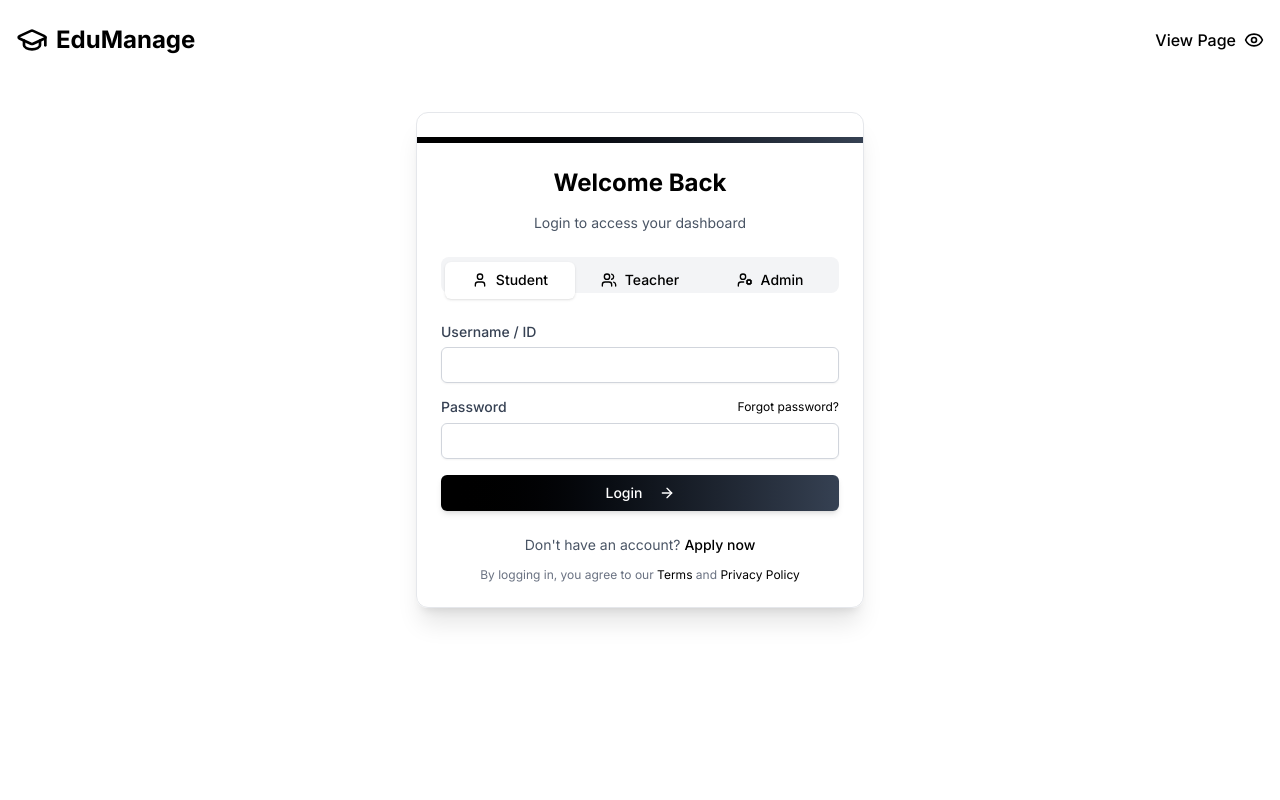
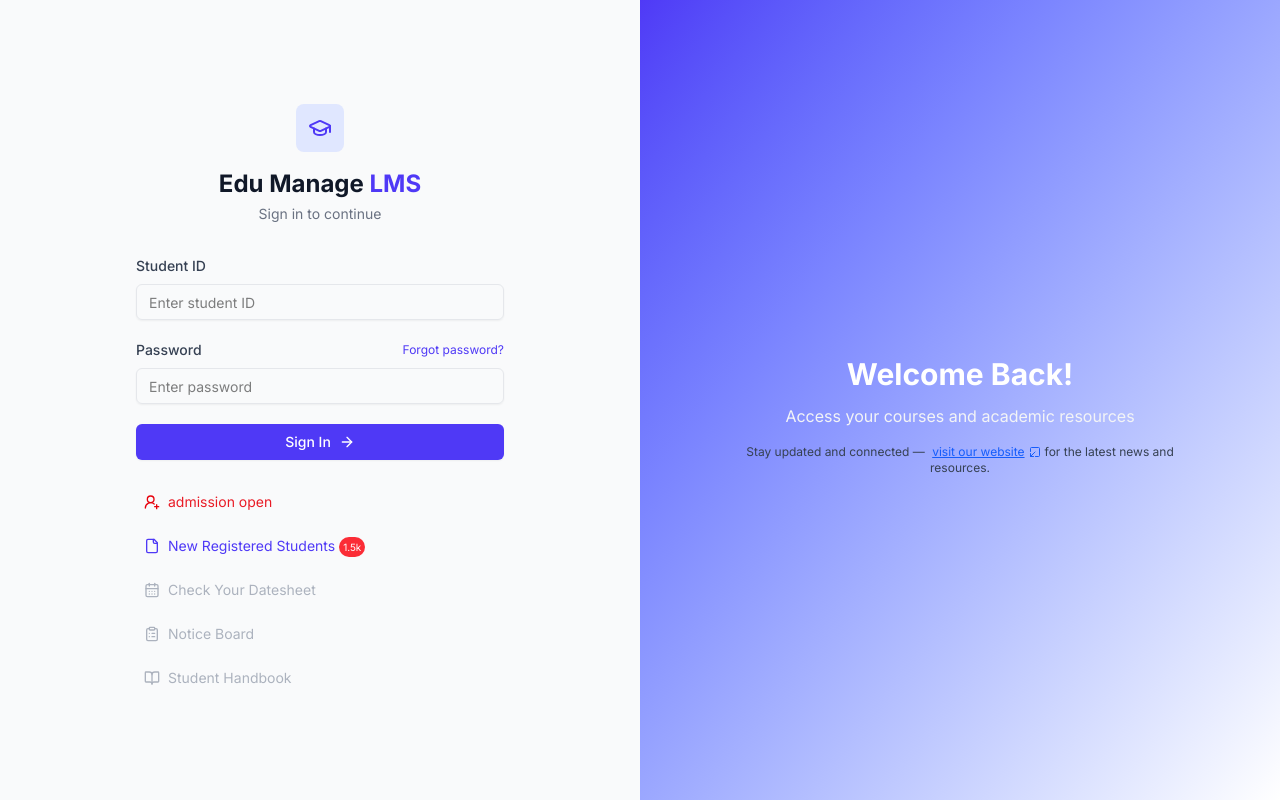
Before and after one commit to Husnain0120/school_management_sys, a Next.js app: page /login in a window 1280 px wide. Built offline with nearby package versions, Linux system fonts and the light colour scheme.

Commit message:
feat: enhance login page layout and functionality with improved UI elements

```diff
--- a/src/app/login/page.jsx
+++ b/src/app/login/page.jsx
@@ -4,31 +4,23 @@ import { useState } from "react";
 import Link from "next/link";
 import { useRouter } from "next/navigation";
 import { Button } from "@/components/ui/button";
-import {
-  Card,
-  CardContent,
-  CardDescription,
-  CardHeader,
-  CardTitle,
-  CardFooter,
-} from "@/components/ui/card";
 import { Input } from "@/components/ui/input";
 import { Label } from "@/components/ui/label";
-import { Tabs, TabsList, TabsTrigger } from "@/components/ui/tabs";
 import {
   GraduationCap,
-  User,
-  Users,
-  UserCog,
+  BookOpen,
+  CalendarDays,
+  ClipboardList,
   ArrowRight,
-  Eye,
+  UserPlus2,
+  SquareArrowOutDownLeft,
+  File,
 } from "lucide-react";
 
 export default function LoginPage() {
   const router = useRouter();
-  const [userType, setUserType] = useState("student");
   const [credentials, setCredentials] = useState({
-    username: "",
+    studentId: "",
     password: "",
   });
 
@@ -39,139 +31,155 @@ export default function LoginPage() {
 
   const handleSubmit = (e) => {
     e.preventDefault();
-    router.push(`/dashboard/${userType}`);
+    router.push("/dashboard");
   };
 
   return (
-    <div className="min-h-screen bg-white">
-      <header className="container mx-auto py-6 px-4">
-        <div className="flex items-center justify-between">
-          <div className="flex items-center gap-2">
-            <GraduationCap className="h-8 w-8 text-black" />
-            <h1 className="text-2xl font-bold text-black">EduManage</h1>
+    <div className="min-h-screen flex flex-col lg:flex-row bg-gray-50">
+      {/* Left Form Section */}
+      <div className="w-full lg:w-1/2 flex items-center justify-center p-6 sm:p-8 md:p-12">
+        <div className="w-full max-w-md rounded-xl  p-8 sm:p-10 transition-all duration-200 ">
+          {/* Header */}
+          <div className="flex flex-col items-center mb-8">
+            <div className="p-3 bg-indigo-100 rounded-lg mb-4">
+              <GraduationCap className="h-6 w-6 text-indigo-600" />
             </div>
-          <Link
-            href="/"
-            className="flex items-center gap-2 text-black hover:text-gray-600"
-          >
-            <span className="font-medium">View Page</span>
-            <Eye className="h-5 w-5" />
-          </Link>
+            <h1 className="text-2xl font-bold text-gray-900">
+              Edu Manage <span className="text-indigo-600">LMS</span>
+            </h1>
+            <p className="text-gray-500 mt-1 text-sm">Sign in to continue</p>
           </div>
-      </header>
 
-      <main className="container mx-auto flex flex-1 items-center justify-center px-4 py-8">
-        <div className="w-full max-w-md">
-          <Card className="border border-gray-200 shadow-xl">
-            <div className="h-1.5 bg-gradient-to-r from-black to-gray-700"></div>
-            <CardHeader className="text-center space-y-2">
-              <CardTitle className="text-2xl font-bold text-black">
-                Welcome Back
-              </CardTitle>
-              <CardDescription className="text-gray-600">
-                Login to access your dashboard
-              </CardDescription>
-            </CardHeader>
-            <CardContent>
-              <Tabs
-                value={userType}
-                onValueChange={setUserType}
-                className="w-full"
-              >
-                <TabsList className="grid w-full grid-cols-3 bg-gray-100 p-1 rounded-lg">
-                  <TabsTrigger
-                    value="student"
-                    className="flex items-center gap-2 data-[state=active]:bg-white data-[state=active]:shadow-sm data-[state=active]:text-black rounded-md py-2"
-                  >
-                    <User className="h-4 w-4" />
-                    <span className="hidden sm:inline">Student</span>
-                  </TabsTrigger>
-                  <TabsTrigger
-                    value="teacher"
-                    className="flex items-center gap-2 data-[state=active]:bg-white data-[state=active]:shadow-sm data-[state=active]:text-black rounded-md py-2"
-                  >
-                    <Users className="h-4 w-4" />
-                    <span className="hidden sm:inline">Teacher</span>
-                  </TabsTrigger>
-                  <TabsTrigger
-                    value="admin"
-                    className="flex items-center gap-2 data-[state=active]:bg-white data-[state=active]:shadow-sm data-[state=active]:text-black rounded-md py-2"
-                  >
-                    <UserCog className="h-4 w-4" />
-                    <span className="hidden sm:inline">Admin</span>
-                  </TabsTrigger>
-                </TabsList>
-
-                <form onSubmit={handleSubmit} className="mt-6 space-y-4">
+          {/* Login Form */}
+          <form onSubmit={handleSubmit} className="space-y-5">
             <div className="space-y-2">
-                    <Label htmlFor="username" className="text-gray-700">
-                      Username / ID
+              <Label className="text-sm font-medium text-gray-700">
+                Student ID
               </Label>
               <Input
-                      id="username"
-                      name="username"
-                      value={credentials.username}
+                name="studentId"
+                value={credentials.studentId}
                 onChange={handleChange}
-                      required
-                      className="border-gray-300 focus:border-black focus:ring-1 focus:ring-black"
+                className="w-full border-gray-200 hover:border-gray-300 focus:border-indigo-500 focus:ring-1 focus:ring-indigo-500"
+                placeholder="Enter student ID"
               />
             </div>
+
             <div className="space-y-2">
-                    <div className="flex items-center justify-between">
-                      <Label htmlFor="password" className="text-gray-700">
+              <div className="flex justify-between items-center">
+                <Label className="text-sm font-medium text-gray-700">
                   Password
                 </Label>
                 <Link
                   href="/forgot-password"
-                        className="text-xs text-black hover:underline"
+                  className="text-xs text-indigo-600 hover:text-indigo-500 hover:underline"
                 >
                   Forgot password?
                 </Link>
               </div>
               <Input
-                      id="password"
+                type="password"
                 name="password"
-                      type="password"
                 value={credentials.password}
                 onChange={handleChange}
-                      required
-                      className="border-gray-300 focus:border-black focus:ring-1 focus:ring-black"
+                className="w-full border-gray-200 hover:border-gray-300 focus:border-indigo-500 focus:ring-1 focus:ring-indigo-500"
+                placeholder="Enter password"
               />
             </div>
+
             <Button
               type="submit"
-                    className="w-full bg-gradient-to-r from-black to-gray-700 hover:from-gray-800 hover:to-black text-white shadow-md transition-all"
+              className="w-full bg-indigo-600 hover:bg-indigo-700 text-white gap-2"
             >
-                    <span>Login</span>
-                    <ArrowRight className="ml-2 h-4 w-4" />
+              Sign In <ArrowRight className="h-4 w-4" />
             </Button>
           </form>
-              </Tabs>
-            </CardContent>
-            <CardFooter className="flex-col space-y-3 text-center text-sm">
-              <p className="text-gray-600">
-                Don't have an account?{" "}
+
+          {/* Quick Links */}
+          <div className="mt-6 space-y-2">
             <Link
-                  href="/admission"
-                  className="font-medium text-black hover:underline"
+              className="flex items-center gap-2 text-sm text-gray-600 hover:text-indigo-600 hover:bg-gray-50 p-2 rounded-md transition-colors"
+              href={"/admission"}
             >
-                  Apply now
+              <UserPlus2 className="h-4 w-4 text-red-600" />
+              <span className="animate-pulse text-md text-red-600">
+                admission open{" "}
+              </span>
             </Link>
+            <div className="flex items-center gap-2 text-sm text-gray-600 hover:text-indigo-600 hover:bg-gray-50 p-2 rounded-md transition-colors  ">
+              <File className="h-4 w-4 text-indigo-600" />
+              <span className=" text-md text-indigo-600">
+                New Registered Students{" "}
+                <span className="bg-red-500 p-1 rounded-full text-[10px] text-white">
+                  1.5k
+                </span>
+              </span>
+            </div>
+            {/* Quick Links */}
+
+            {/* Disabled Links */}
+            {[
+              {
+                icon: <CalendarDays className="h-4 w-4" />,
+                text: "Check Your Datesheet",
+              },
+              {
+                icon: <ClipboardList className="h-4 w-4" />,
+                text: "Notice Board",
+              },
+              {
+                icon: <BookOpen className="h-4 w-4" />,
+                text: "Student Handbook",
+              },
+            ].map((item, index) => (
+              <div
+                key={index}
+                className="flex items-center gap-2 text-sm text-gray-400  p-2 rounded-md select-none opacity-80 pointer-events-none"
+              >
+                <span>{item.icon}</span>
+                <span>{item.text}</span>
+              </div>
+            ))}
+          </div>
+          <div>
+            <p className="text-gray-700 lg:hidden  text-xs mt-4 border-t pt-2">
+              Stay updated and connected —{" "}
+              <Link
+                href={"/"}
+                className="inline-flex items-center text-blue-600 underline px-1"
+              >
+                visit our website
+                <SquareArrowOutDownLeft className="w-3 h-3 ml-1" />
+              </Link>
+              for the latest news and resources.
             </p>
-              <p className="text-xs text-gray-500">
-                By logging in, you agree to our{" "}
-                <Link href="#" className="text-black hover:underline">
-                  Terms
-                </Link>{" "}
-                and{" "}
-                <Link href="#" className="text-black hover:underline">
-                  Privacy Policy
+          </div>
+        </div>
+      </div>
+
+      {/* Right SVG Section - Hidden on mobile */}
+      <div className="hidden lg:flex lg:w-1/2 bg-gradient-to-br from-indigo-600 to-white items-center justify-center p-12 relative">
+        {/* SVG Graphic */}
+        <div className="w-full max-w-md">
+          <div className="mt-8 text-center text-white">
+            <h2 className="text-3xl font-bold mb-3">Welcome Back!</h2>
+            <p className="text-gray-100">
+              Access your courses and academic resources
+            </p>
+            <p className="text-gray-700 text-xs mt-4">
+              Stay updated and connected —{" "}
+              <Link
+                href={"/"}
+                className="inline-flex items-center text-blue-600 underline px-1"
+              >
+                visit our website
+                <SquareArrowOutDownLeft className="w-3 h-3 ml-1" />
               </Link>
+              for the latest news and resources.
             </p>
-            </CardFooter>
-          </Card>
           </div>
-      </main>
+        </div>
+      </div>
     </div>
   );
 }
```
Lines whose indentation alone changed are shown as unchanged.
